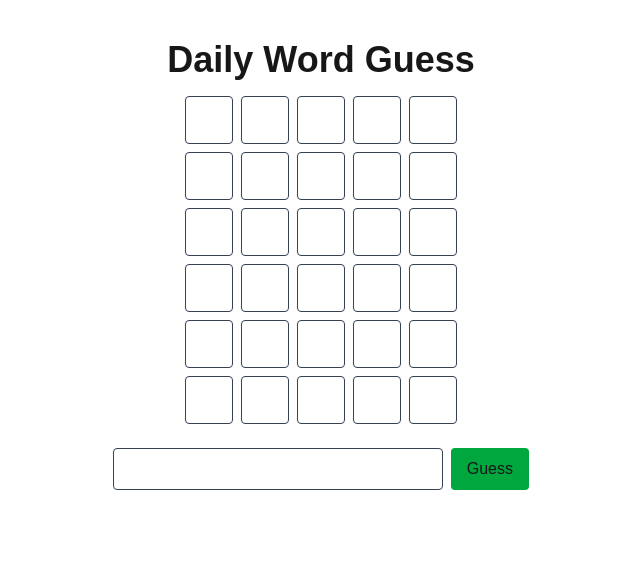
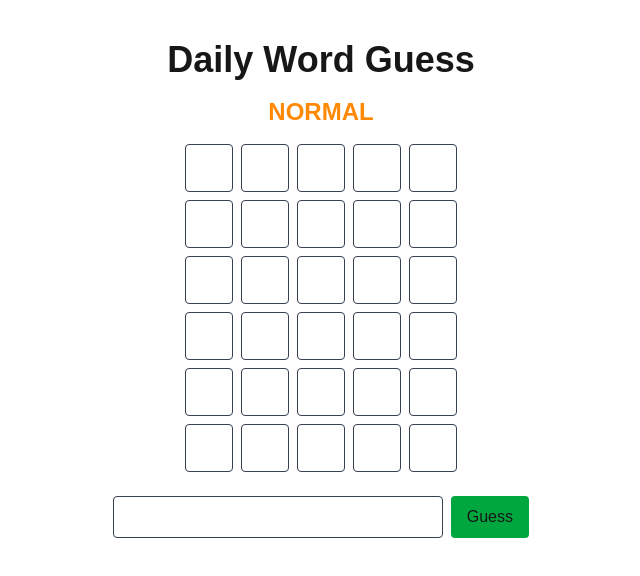
Before and after one commit to marcinl13/wordle, a Next.js app: page /daily-guess in a window 1280 px wide. Shown: the top 576 px of the page, without its empty margins (319-959 px from the left). Built offline with nearby package versions, Linux system fonts and the light colour scheme.

Commit message:
feat: display difficulty

```diff
--- a/app/daily-guess/page.tsx
+++ b/app/daily-guess/page.tsx
@@ -12,6 +12,9 @@ export default async function Home({
   return (
     <main className="container">
       <h1 className="text-4xl font-bold text-center">Daily Word Guess</h1>
+      <h2 className="text-2xl font-bold text-center text-orange-400 uppercase">
+        {difficulty}
+      </h2>
 
       <Game dailyWord={dailyWord} difficulty={difficulty} />
     </main>
```
